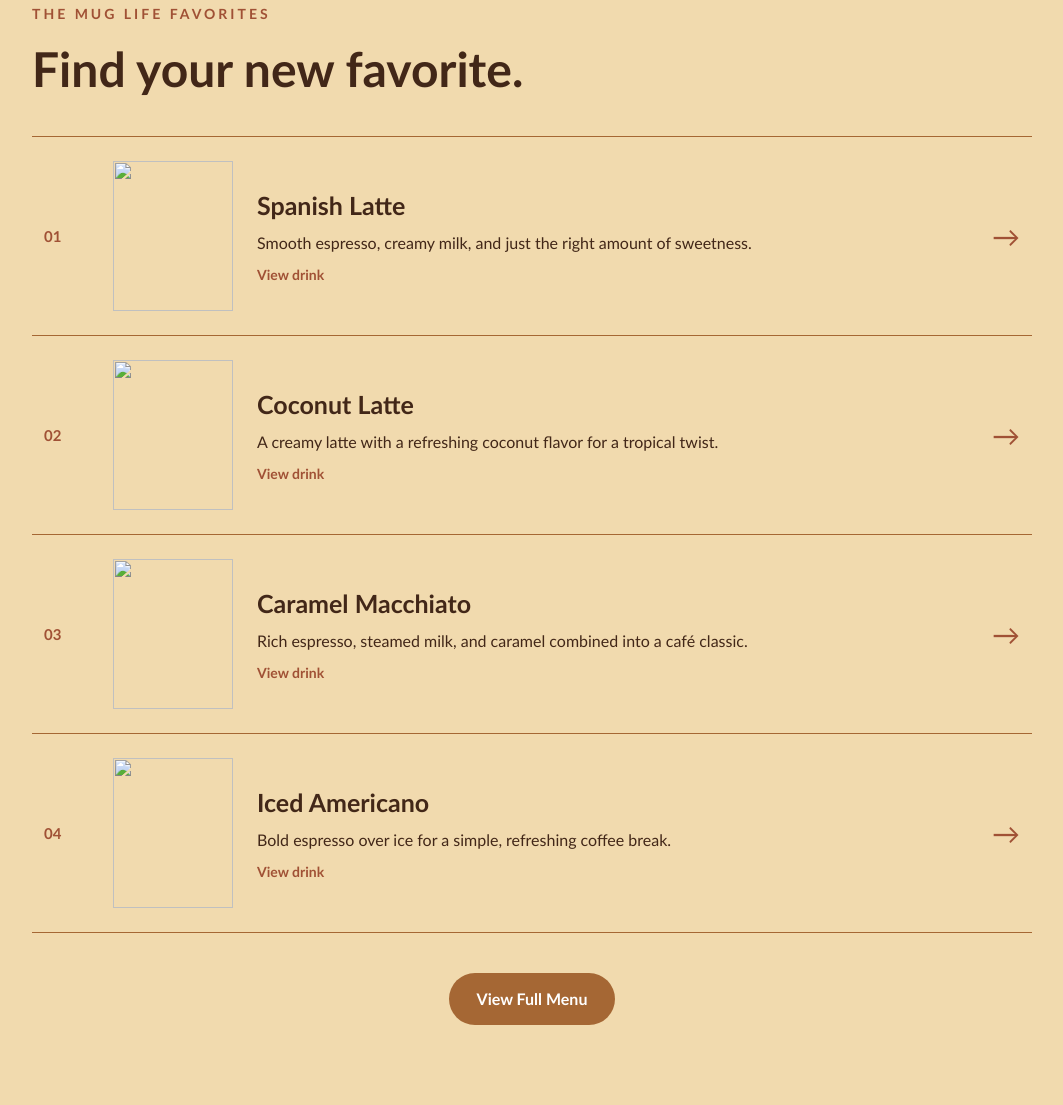
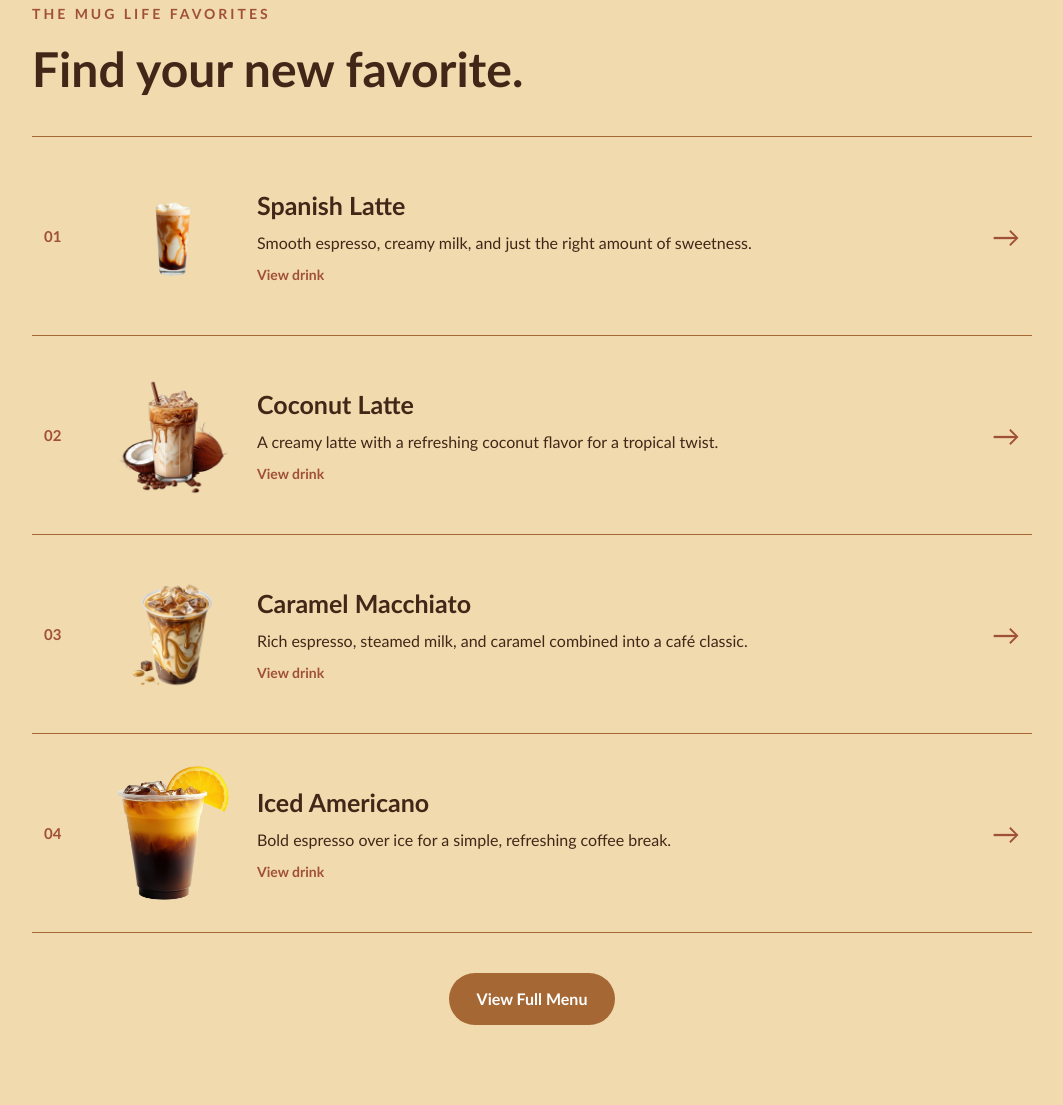
Before and after one commit to greedyfinisherx/muglife, a plain HTML site: page index.html in a window 1280 px wide. Shown: the part 907-2012 px from the top of the page, without its empty margins (108-1171 px from the left). Drawn offline with Linux system fonts and the light colour scheme.

Commit message:
Update index.html

```diff
--- a/index.html
+++ b/index.html
@@ -43,7 +43,6 @@
       </div>
 
       <div class="hero-coffee">
-        <!-- This cup is drawn entirely with CSS. -->
         <div class="coffee-circle" aria-hidden="true">
           <div class="coffee-cup">
             <div class="coffee"></div>
@@ -70,7 +69,6 @@
       </div>
     </div>
 
-    <!-- FAVORITES: each row links to its drink on the Products page. -->
     <section class="favorites" aria-labelledby="favorites-heading">
       <div class="section-heading">
         <p>THE MUG LIFE FAVORITES</p>
@@ -80,7 +78,7 @@
       <div class="favorite-list">
         <a href="products.html#spanish-latte" class="favorite-item">
           <span class="favorite-number" aria-hidden="true">01</span>
-          <img src="images/spanishlatte.png" alt="" width="120" height="150" loading="lazy"
+          <img src="spanishlatte.png" alt="" width="120" height="150" loading="lazy"
             onerror="this.onerror=null; this.src='images/drink-placeholder.svg';">
           <div class="favorite-info">
             <h3>Spanish Latte</h3>
@@ -92,7 +90,7 @@
 
         <a href="products.html#coconut-latte" class="favorite-item">
           <span class="favorite-number" aria-hidden="true">02</span>
-          <img src="images/coconutlatte.png" alt="" width="120" height="150" loading="lazy"
+          <img src="coconutlatte.png" alt="" width="120" height="150" loading="lazy"
             onerror="this.onerror=null; this.src='images/drink-placeholder.svg';">
           <div class="favorite-info">
             <h3>Coconut Latte</h3>
@@ -104,7 +102,7 @@
 
         <a href="products.html#caramel-macchiato" class="favorite-item">
           <span class="favorite-number" aria-hidden="true">03</span>
-          <img src="images/caramelmacchiato.png" alt="" width="120" height="150" loading="lazy"
+          <img src="caramelmacchiato.png" alt="" width="120" height="150" loading="lazy"
             onerror="this.onerror=null; this.src='images/drink-placeholder.svg';">
           <div class="favorite-info">
             <h3>Caramel Macchiato</h3>
@@ -116,7 +114,7 @@
 
         <a href="products.html#iced-americano" class="favorite-item">
           <span class="favorite-number" aria-hidden="true">04</span>
-          <img src="images/icedamericano.png" alt="" width="120" height="150" loading="lazy"
+          <img src="icedamericano.png" alt="" width="120" height="150" loading="lazy"
             onerror="this.onerror=null; this.src='images/drink-placeholder.svg';">
           <div class="favorite-info">
             <h3>Iced Americano</h3>
@@ -185,7 +183,7 @@
   <footer>
     <p class="footer-brand">Mug Life Coffee Shop</p>
     <div class="footer-links" aria-label="More Mug Life pages">
-      <a href="home.html">Home</a>
+      <a href="index.html">Home</a>
       <a href="products.html">Menu</a>
       <a href="aboutus.html">Our Story</a>
       <a href="contact.html">Contact</a>
```
